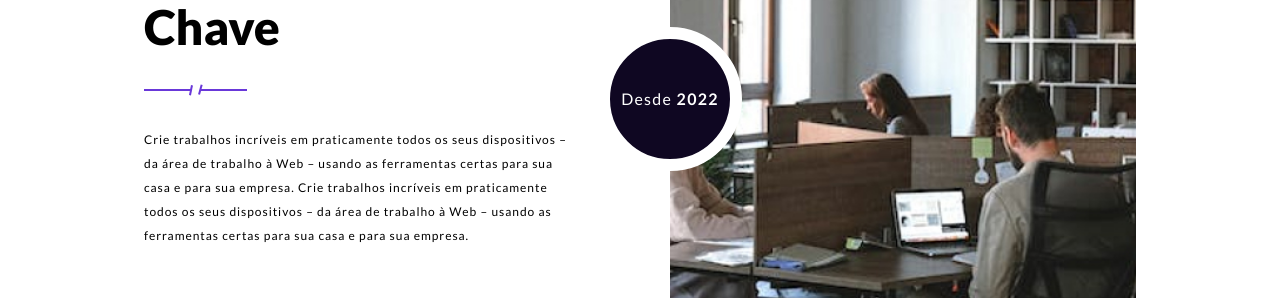
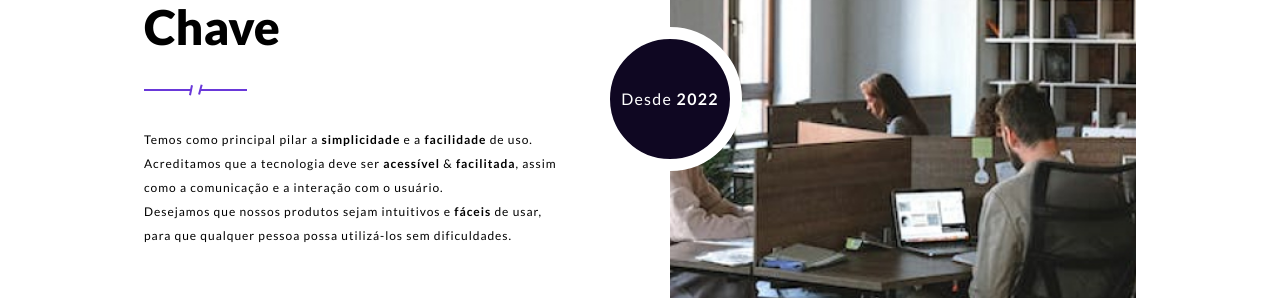
Before and after one commit to edersonff/merlin-new-home, a Next.js app: page / in a window 1280 px wide. Shown: the part 1400-1698 px from the top of the page. Built offline with nearby package versions, Linux system fonts and the light colour scheme; no server answers; a web font is replaced by a local one.

Commit message:
fix: design leaks, placeholder images changed and lorem impsum removed

```diff
--- a/src/app/page.tsx
+++ b/src/app/page.tsx
@@ -36,6 +36,7 @@ import {
 import { IconType } from "react-icons";
 import { Autoplay } from "swiper/modules";
 import Gallery from "@/components/Gallery";
+import { motion } from "framer-motion";
 
 const about: {
   title: string;
@@ -44,37 +45,37 @@ const about: {
   {
     title: "Missão",
     description:
-      "Officiis enim at aut in dolorum at. Voluptate veniam molestias minus alias praesentium maxime magni. Assumenda rerum laborum vel quia molestias qui vero accusamus. Commodi totam non rem aut.Repudiandae laboriosam sint tempora est aliquam officiis voluptatum qui aspernatur",
+      "Nossa <b>principal missão</b> é criar softwares, os quais possam ser acessíveis e fáceis de utilizar por <b>empresas e pessoas</b>. Para atingir esse objetivo, utilizamos as tecnologias mais <b>recentes e eficientes</b> do mercado.",
   },
   {
     title: "Visão",
     description:
-      "Officiis enim at aut in dolorum at. Voluptate veniam molestias minus alias praesentium maxime magni. Assumenda rerum laborum vel quia molestias qui vero accusamus. Commodi totam non rem aut.Repudiandae laboriosam sint tempora est aliquam officiis voluptatum qui aspernatur",
+      "Acreditamos que a tecnologia está sempre em <b>constate evolução</b>, no qual, muitas vezes, pode ser difícil de acompanhar. O que poderá criar uma <b>barreira e ruído</b> na comunicação entre a software e o usuário.",
   },
   {
     title: "Valores",
     description:
-      "Officiis enim at aut in dolorum at. Voluptate veniam molestias minus alias praesentium maxime magni. Assumenda rerum laborum vel quia molestias qui vero accusamus. Commodi totam non rem aut.Repudiandae laboriosam sint tempora est aliquam officiis voluptatum qui aspernatur",
+      "<b>Acessibilidade e inovação</b> andando juntas. Acreditamos que a tecnologia pode ser <b>acessível e inovadora</b> ao mesmo tempo, sem a necessidade de ser complexa e difícil de utilizar.",
   },
 ];
 
 const testemonials = [
   {
-    name: "John Doe",
+    name: "Ricardo Almeida",
     description:
-      "Et non nobis illum sed a repellat qui porro occaecati. Deserunt ut eos iure. Voluptatem deleniti blanditiis ab. Nesciunt fuga quam voluptatem quisquam nulla. Quasi ea neque.Perspiciatis dolorem iure. Vitae consectetur quaerat exercitationem numquam deserunt est et qui cum. Est voluptas quo voluptatem possimus vero quo est. Molestiae corporis",
+      "Os softwares da Merlin são fáceis de usar e ajudaram a melhorar a nossa produtividade. A acessibilidade das ferramentas facilitou o treinamento da equipe, reduziu o tempo de adaptação e tornou nosso dia a dia mais eficiente",
     photo: "https://randomuser.me/api/portraits/med/men/36.jpg",
   },
   {
-    name: "John Doe",
+    name: "Fernanda Souza",
     description:
-      "Et non nobis illum sed a repellat qui porro occaecati. Deserunt ut eos iure. Voluptatem deleniti blanditiis ab. Nesciunt fuga quam voluptatem quisquam nulla. Quasi ea neque.Perspiciatis dolorem iure. Vitae consectetur quaerat exercitationem numquam deserunt est et qui cum. Est voluptas quo voluptatem possimus vero quo est. Molestiae corporis",
+      "Os produtos da Merlin simplificaram nossa rotina com uma interface intuitiva. A acessibilidade reduziu o tempo de treinamento, aumentou a eficiência e permitiu que nossa equipe se concentrasse em tarefas mais importantes",
     photo: "https://randomuser.me/api/portraits/med/men/35.jpg",
   },
   {
-    name: "John Doe",
+    name: "João Mendes  ",
     description:
-      "Et non nobis illum sed a repellat qui porro occaecati. Deserunt ut eos iure. Voluptatem deleniti blanditiis ab. Nesciunt fuga quam voluptatem quisquam nulla. Quasi ea neque.Perspiciatis dolorem iure. Vitae consectetur quaerat exercitationem numquam deserunt est et qui cum. Est voluptas quo voluptatem possimus vero quo est. Molestiae corporis",
+      "A simplicidade e inovação dos softwares da Merlin melhoraram nossa operação. A facilidade de uso aumentou a satisfação dos colaboradores, otimizou nossos processos diários e nos permitiu alcançar melhores resultados",
     photo: "https://randomuser.me/api/portraits/med/men/40.jpg",
   },
 ];
@@ -93,14 +94,14 @@ export default function Home() {
                   Aplicativos e <span className="text-primary">serviços</span>
                 </h1>
                 <p className="text-[11px] mb-16">
-                  Crie trabalhos incríveis em praticamente todos os seus
-                  dispositivos – da área de trabalho à Web – usando as
-                  ferramentas certas para sua casa e para sua empresa.
+                  Criamos trabalhos incríveis e minimalistas para praticamente
+                  todos os tipos de dispositivos – de área de trabalho à Web –
+                  usando as ferramentas certas para você e para sua empresa.
                 </p>
                 <div className="flex gap-main">
                   <Button className="flex-1">Conheça nossos serviços</Button>
                   <ButtonOutlined className="min-w-main-2">
-                    Educação
+                    Sobre
                   </ButtonOutlined>
                 </div>
               </div>
@@ -169,12 +170,15 @@ export default function Home() {
                   </b>
                 </Heading>
                 <p className="mb-16 text-[12px]">
-                  Crie trabalhos incríveis em praticamente todos os seus
-                  dispositivos – da área de trabalho à Web – usando as
-                  ferramentas certas para sua casa e para sua empresa. Crie
-                  trabalhos incríveis em praticamente todos os seus dispositivos
-                  – da área de trabalho à Web – usando as ferramentas certas
-                  para sua casa e para sua empresa.
+                  Temos como principal pilar a <b>simplicidade</b> e a{" "}
+                  <b>facilidade</b> de uso. Acreditamos que a tecnologia deve
+                  ser <b>acessível</b> & <b>facilitada</b>, assim como a
+                  comunicação e a interação com o usuário. <br />
+                  Desejamos que nossos produtos sejam intuitivos e <b>
+                    fáceis
+                  </b>{" "}
+                  de usar, para que qualquer pessoa possa utilizá-los sem
+                  dificuldades.
                 </p>
                 <ButtonOutlined>Vamos-lá!</ButtonOutlined>
               </div>
@@ -212,9 +216,15 @@ export default function Home() {
             <div>
               <div className="content relative z-10 text-white text-center">
                 <p className="font-bold">Nossos projetos</p>
-                <h2 className="text-8xl font-extralight tracking-[40px] -mt-2">
+                <motion.h2
+                  initial={{ opacity: 0, letterSpacing: "0px" }}
+                  whileInView={{ opacity: 1, letterSpacing: "40px" }}
+                  transition={{ duration: 1.5, ease: "easeInOut" }}
+                  viewport={{ once: true }}
+                  className="text-8xl font-extralight tracking-[40px] -mt-2"
+                >
                   Inovação
-                </h2>
+                </motion.h2>
               </div>
             </div>
           </div>
@@ -237,7 +247,10 @@ export default function Home() {
                 className="flex-1 rounded-main bg-dark-light text-white px-8 pt-[50px] pb-11"
               >
                 <h3 className="text-4xl mb-6 font-extrabold">{item.title}</h3>
-                <p className="text-[12px]">{item.description}</p>
+                <p
+                  className="text-[12px]"
+                  dangerouslySetInnerHTML={{ __html: item.description }}
+                />
               </div>
             ))}
           </div>
@@ -259,9 +272,8 @@ export default function Home() {
                 Para projetos
               </h2>
               <p className="text-[12px] mb-12">
-                Crie trabalhos incríveis em praticamente todos os seus
-                dispositivos – da área de trabalho à Web – usando as ferramentas
-                certas para
+                Descubra nossos softwares e ferramentas que podem ajudar você e
+                sua empresa a crescer e se desenvolver.
               </p>
               <Button>Quero conhecer</Button>
             </div>
@@ -269,36 +281,36 @@ export default function Home() {
         </div>
         <div className="flex">
           <Service
-            subtitle="Desenvolvimento Web"
-            title="Plataformas Digitais e Aplicações"
+            subtitle="Android e iOS"
+            title="Aplicativos para Celulares"
             image="/img/services/mobile.jpg"
           >
-            Crie trabalhos incríveis em praticamente todos os seus dispositivos
-            – da área de trabalho à Web – usando as ferramentas certas para
+            Construa aplicativos incríveis para Android e iOS, com softwares
+            como React Native e Flutter
           </Service>
           <Service
             subtitle="Desenvolvimento Web"
             title="Plataformas Digitais e Aplicações"
             image="/img/services/web.jpg"
           >
-            Crie trabalhos incríveis em praticamente todos os seus dispositivos
-            – da área de trabalho à Web – usando as ferramentas certas para
+            Softwares construidos para a web, com tecnologias como React,
+            Next.js, Node.js e muito mais
           </Service>
           <Service
-            subtitle="Desenvolvimento Web"
-            title="Plataformas Digitais e Aplicações"
+            subtitle="Desktop"
+            title="Softwares para Computadores"
             image="/img/services/desktop.jpg"
           >
-            Crie trabalhos incríveis em praticamente todos os seus dispositivos
-            – da área de trabalho à Web – usando as ferramentas certas para
+            Crie softwares para computadores com tecnologias como Electron e
+            React
           </Service>
           <Service
-            subtitle="Desenvolvimento Web"
-            title="Plataformas Digitais e Aplicações"
+            subtitle="Design e UX/UI"
+            title="Concepção e Design de Projetos"
             image="/img/services/design.jpg"
           >
-            Crie trabalhos incríveis em praticamente todos os seus dispositivos
-            – da área de trabalho à Web – usando as ferramentas certas para
+            Conte com nossos designers para criar interfaces incríveis e
+            intuitivas
           </Service>
         </div>
 
@@ -313,38 +325,37 @@ export default function Home() {
                 </Heading>
                 <div className="flex-center">
                   <p className="max-w-main-6 text-[12px]">
-                    Crie trabalhos incríveis em praticamente todos os seus
-                    dispositivos – da área de trabalho à Web – usando as
-                    ferramentas certas para sua casa e para sua empresa.
+                    Conheça alguns dos nossos softwares web que foram
+                    divulgados, e veja como podemos ajudar você e sua empresa.
                   </p>
                 </div>
               </div>
               <div className="flex flex-col gap-main">
                 <div className="flex gap-main min-h-[367px]">
                   <Gallery
-                    src="https://cobra.art.br/wp-content/uploads/2023/10/Cobra-Design-Apresentacao-Redes-HS_01.png"
+                    src="/img/projects/01.jpg"
                     alt="Projetos da Merlin"
                   />
                   <Gallery
-                    src="https://cobra.art.br/wp-content/uploads/2023/10/Cobra-Design-Apresentacao-Redes-HS_02.png"
+                    src="/img/projects/02.jpg"
                     alt="Projetos da Merlin"
                   />
                   <Gallery
-                    src="https://cobra.art.br/wp-content/uploads/2023/10/Cobra-Design-Apresentacao-Redes-HS_03.png"
+                    src="/img/projects/03.jpg"
                     alt="Projetos da Merlin"
                   />
                 </div>
                 <div className="flex gap-main min-h-[367px]">
                   <Gallery
-                    src="https://cobra.art.br/wp-content/uploads/2023/04/Cobra-Design-Apresentacao-Clube-556_01-1.png"
+                    src="/img/projects/04.jpg"
                     alt="Projetos da Merlin"
                   />
                   <Gallery
-                    src="https://cobra.art.br/wp-content/uploads/2023/04/Cobra-Design-Apresentacao-Clube-556_02-1.png"
+                    src="/img/projects/05.jpg"
                     alt="Projetos da Merlin"
                   />
                   <Gallery
-                    src="https://cobra.art.br/wp-content/uploads/2023/04/Cobra-Design-Apresentacao-Clube-556_03-1.png"
+                    src="/img/projects/06.jpg"
                     alt="Projetos da Merlin"
                   />
                 </div>
@@ -362,7 +373,7 @@ export default function Home() {
                 </b>
               </Heading>
               <div>
-                <Button className="min-w-main-3 bg-white text-primary">
+                <Button className="min-w-main-3 bg-white text-primary-important">
                   Quero Conhecer
                 </Button>
               </div>
@@ -397,9 +408,8 @@ export default function Home() {
                 </Heading>
                 <div className="flex-center text-center">
                   <p className="max-w-main-6 text-[12px]">
-                    Crie trabalhos incríveis em praticamente todos os seus
-                    dispositivos – da área de trabalho à Web – usando as
-                    ferramentas certas para sua casa e para sua empresa.
+                    Veja quem confiou em nós e o que eles têm a dizer sobre o
+                    nosso trabalho
                   </p>
                 </div>
               </div>
@@ -454,7 +464,7 @@ export default function Home() {
             <div className="flex-1">
               <Contact
                 title="Mande um Email:"
-                description="Sit unde sint maiores fugiat dolor. Invere fugit et tempore fugiat"
+                description="Faremos o possível para responder o mais rápido possível."
                 Icon={MdEmail}
               >
                 <Link
@@ -469,7 +479,7 @@ export default function Home() {
             <div className="flex-1">
               <Contact
                 title="Ligue para nós:"
-                description="Sit unde sint maiores fugiat dolor. Invere fugit et tempore fugiat"
+                description="Caso prefira, podemos conversar por telefone."
                 Icon={MdPhone}
               >
                 <Link
@@ -484,7 +494,7 @@ export default function Home() {
             <div className="flex-1">
               <Contact
                 title="Suporte:"
-                description="Sit unde sint maiores fugiat dolor. Invere fugit et tempore fugiat"
+                description="Se houver algum problema para nos contatar, ou se precisar de ajuda."
                 Icon={MdSupport}
               >
                 <ButtonOutlined>Centro de Ajuda</ButtonOutlined>
@@ -508,11 +518,10 @@ export default function Home() {
 
           <div className="content flex flex-col text-center">
             <h2 className="text-7xl mb-2.5 font-extrabold">Localização</h2>
-            <h3 className="text-4xl mb-10">Av. Brig. Faria Lima, 1811</h3>
+            <h3 className="text-3xl mb-10">Bairro Rau. Willy Dorow, 141</h3>
             <p className="text-[12px] max-w-main-6">
-              Crie trabalhos incríveis em praticamente todos os seus
-              dispositivos – da área de trabalho à Web – usando as ferramentas
-              certas para sua casa e para sua empresa.
+              Caso precise ter um atendimento presencialmente conosco, podemos
+              lhe atender aqui em Jaraguá do Sul, SC
             </p>
           </div>
         </div>
```
